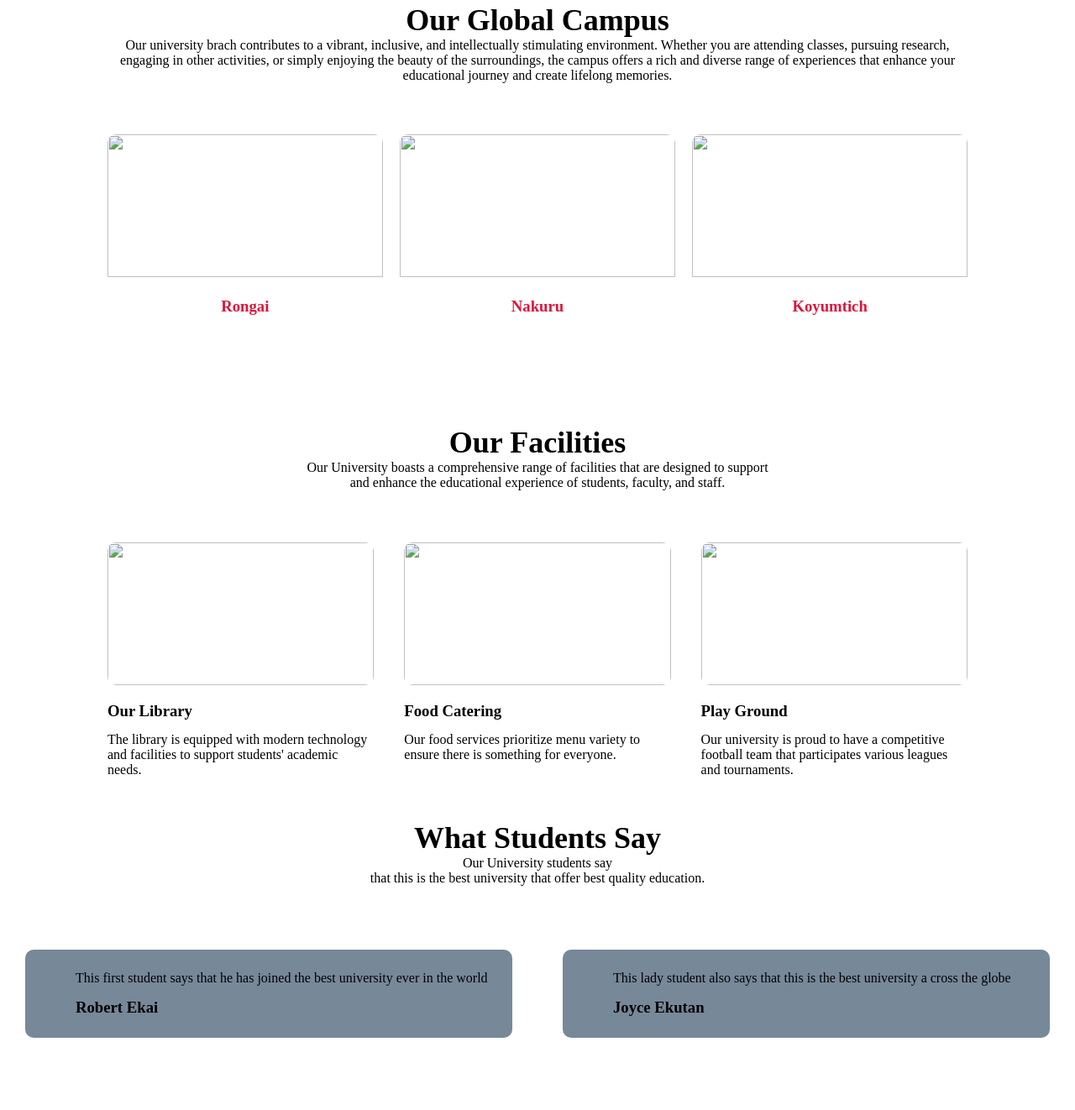
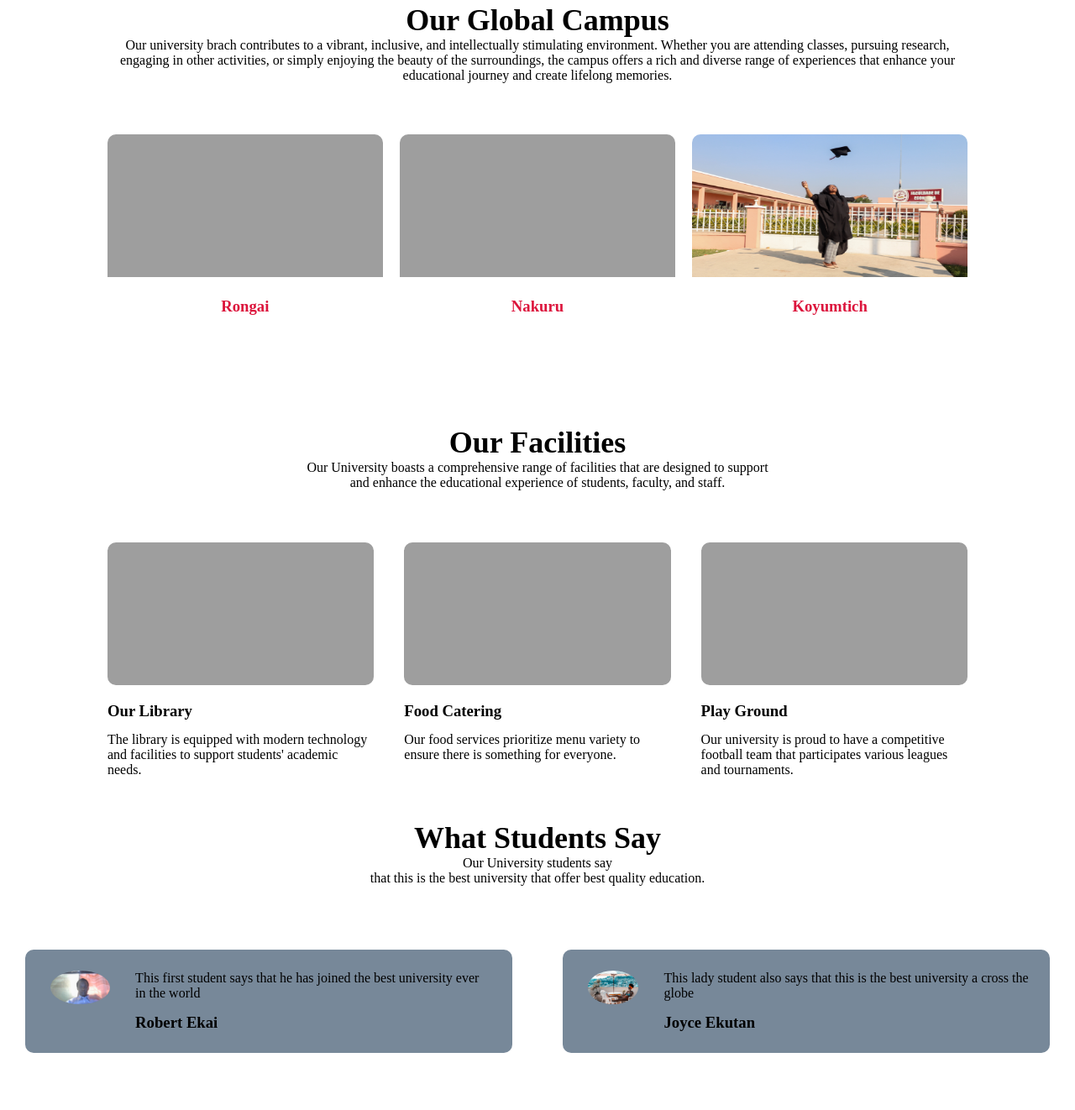
Before and after one commit to davidkantel/davidkantel, a plain HTML site: page index.html in a window 1280 px wide. Shown: the part 1378-2700 px from the top of the page at 84% size. Drawn offline with Linux system fonts and the light colour scheme; the site is published under a folder, as on GitHub Pages, so addresses that start at the root find nothing.

Commit message:
Update index.html

```diff
--- a/index.html
+++ b/index.html
@@ -21,7 +21,7 @@
 .header{
     min-height: 100vh;
     width: 100%;
-    background-image: linear-gradient(rgba(4,9,30,0.7),rgba(4,9,30,0.7)),url(/images/house.jpg);
+    background-image: linear-gradient(rgba(4,9,30,0.7),rgba(4,9,30,0.7)),url(house.jpg);
     background-size: cover;
     background-position: center;
     position: relative;
@@ -322,7 +322,7 @@ h1{
 .call{
     margin: 100px auto;
     width: 80%;
-    background-image: linear-gradient(rgba(4,9,30,0.7),rgba(4,9,30,0.7)),url(/images/mount-kenya-university-main-campus2-1024x475\ -\ Copy.jpg);
+    background-image: linear-gradient(rgba(4,9,30,0.7),rgba(4,9,30,0.7)),url(mount-kenya-university-main-campus2-1024x475\ -\ Copy.jpg);
     background-position: center;
     background-size: cover;
     border-radius: 10px;
@@ -419,19 +419,19 @@ h1{
         <p>Our university brach  contributes to a vibrant, inclusive, and intellectually stimulating environment. Whether you are attending classes, pursuing research, engaging in other activities, or simply enjoying the beauty of the surroundings, the campus offers a rich and diverse range of experiences that enhance your educational journey and create lifelong memories.</p>
         <div class="row">
             <div class="campuscol">
-                <img src="/images/ronga.png.jpg" alt="" width="300" height="170px">
+                <img src="ronga.png.jpg" alt="" width="300" height="170px">
                 <div class="layer">
                     <h3>Rongai</h3>
                 </div>
             </div>
             <div class="campuscol">
-                <img src="/images/naku.png.jpg" alt="" width="300"height="170px">
+                <img src="naku.png.jpg" alt="" width="300"height="170px">
                 <div class="layer">
                     <h3>Nakuru</h3>
                 </div>
             </div>
             <div class="campuscol">
-                <img src="/images/koyu.png.jpg" alt="" width="300" height="170px">
+                <img src="koyu.png.jpg" alt="" width="300" height="170px">
                 <div class="layer">
                     <h3>Koyumtich</h3>
                 </div>
@@ -445,17 +445,17 @@ h1{
         <p>Our University boasts a comprehensive range of facilities that are designed to support<br> and enhance the educational experience of students, faculty, and staff. </p>
         <div class="row">
             <div class="facilitycol">
-                <img src="/images/library.png.jpg" alt="" width="300" height="170px">
+                <img src="library.png.jpg" alt="" width="300" height="170px">
                 <h3>Our Library</h3>
                 <p>The library is equipped with modern technology and facilities to support students' academic needs.</p>
             </div>
             <div class="facilitycol">
-                <img src="/images/vegez.jpg" alt=""width="300" height="170px">
+                <img src="vegez.jpg" alt=""width="300" height="170px">
                 <h3>Food Catering</h3>
                 <p>Our food services prioritize menu variety to ensure there is something for everyone.</p>
             </div>
             <div class="facilitycol">
-                <img src="/images/football.png.jpg" alt=""width="300" height="170px">
+                <img src="football.png.jpg" alt=""width="300" height="170px">
                 <h3>Play Ground</h3>
                 <p>Our university is proud to have a competitive football team that participates  various leagues and tournaments.</p>
             </div>
@@ -469,7 +469,7 @@ h1{
 
         <div class="row">
             <div class="testimoniescol">
-                <img src="/images/ekai.png.jpg" alt="">
+                <img src="ekai.png.jpg" alt="">
                 <div>
                     <p>This first student says that he has joined the best university ever in the world </p>
                     <h3>Robert Ekai</h3>
@@ -479,7 +479,7 @@ h1{
 
             </div>
             <div class="testimoniescol">
-                <img src="/images/ekai2.png.png" alt="">
+                <img src="ekai2.png.png" alt="">
                 <div>
                     <p>This lady student also says that this is the best university a cross the globe </p>
                     <h3>Joyce Ekutan</h3>
```
